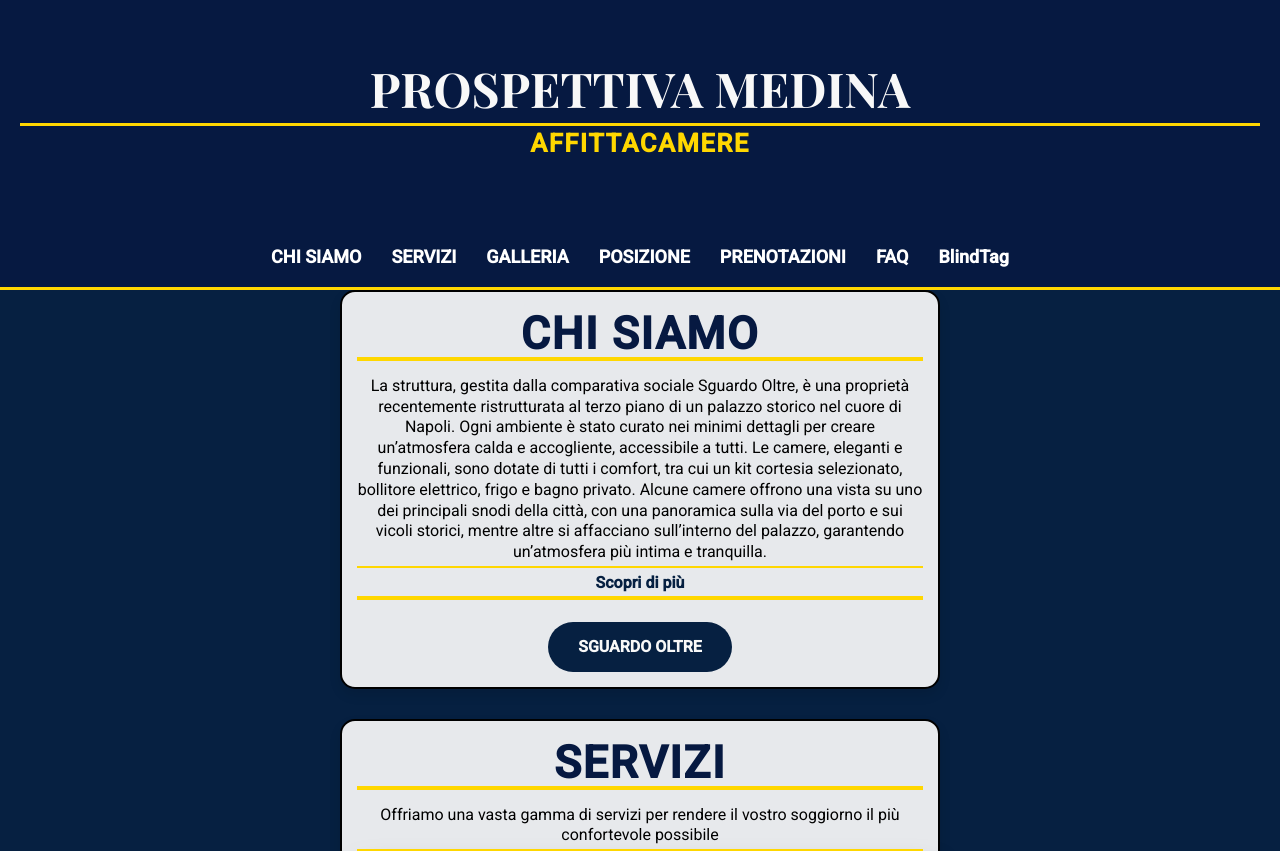
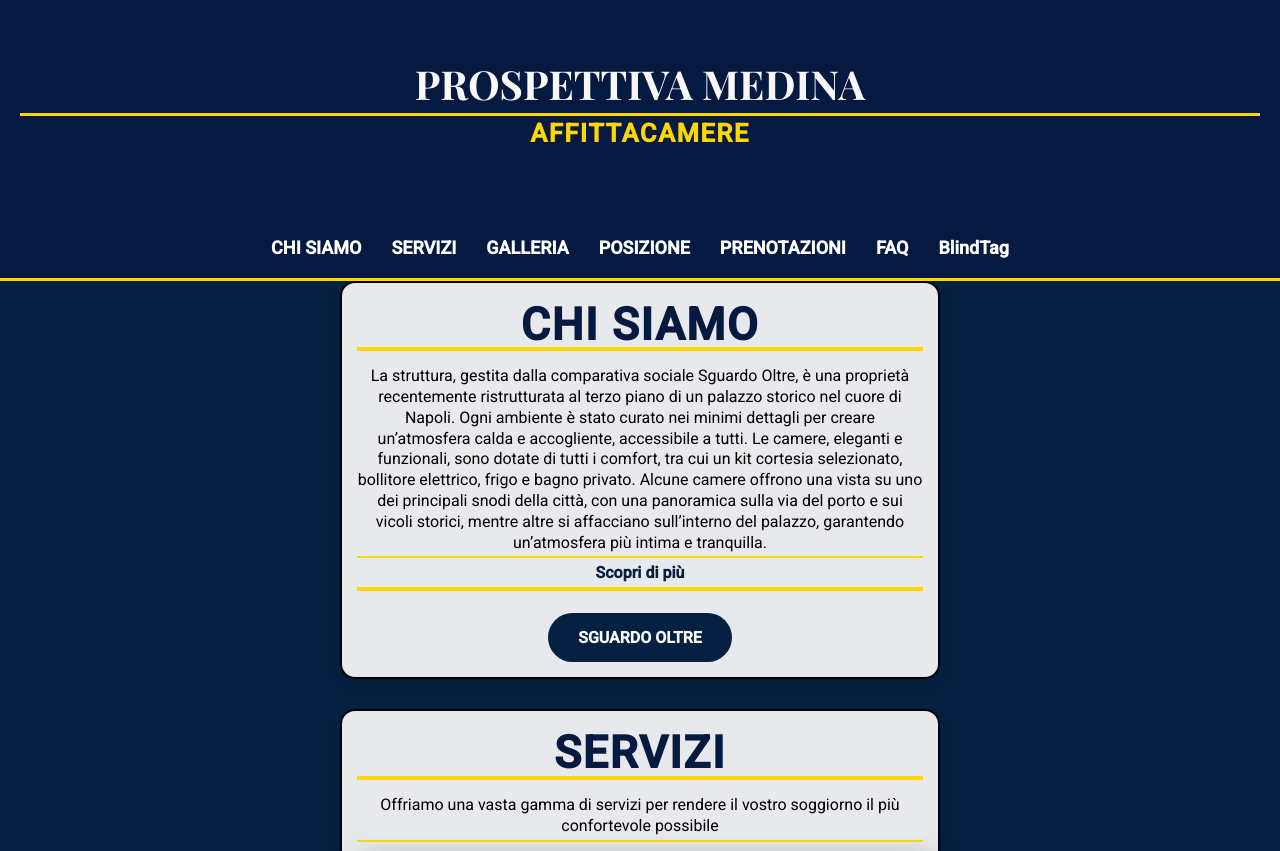
Before and after one commit to SguardoOltre/ProspettivaMedina, a plain HTML site: page index.html in a window 1280 px wide. Shown: the top 851 px of the page. Drawn offline with nearby package versions, Linux system fonts and the light colour scheme.

Commit message:
Update index.html

```diff
--- a/index.html
+++ b/index.html
@@ -362,7 +362,7 @@ button:hover {
 
 header h1 {
     font-family: 'Playfair Display', serif;
-    font-size: 3rem; /* Ridotto per schermi più grandi */
+    font-size: 2.5rem; /* Ridotto per schermi più grandi */
     margin: 0;
     position: relative;
     font-weight: bold;
```
